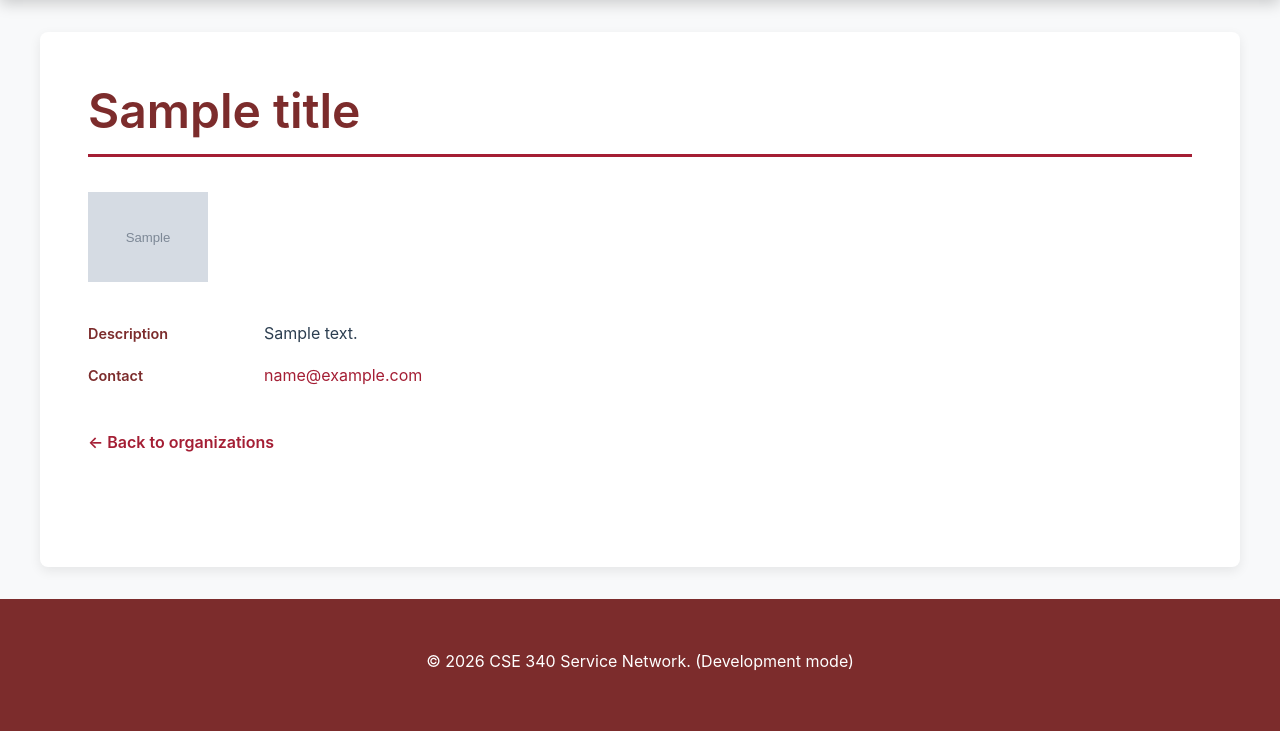
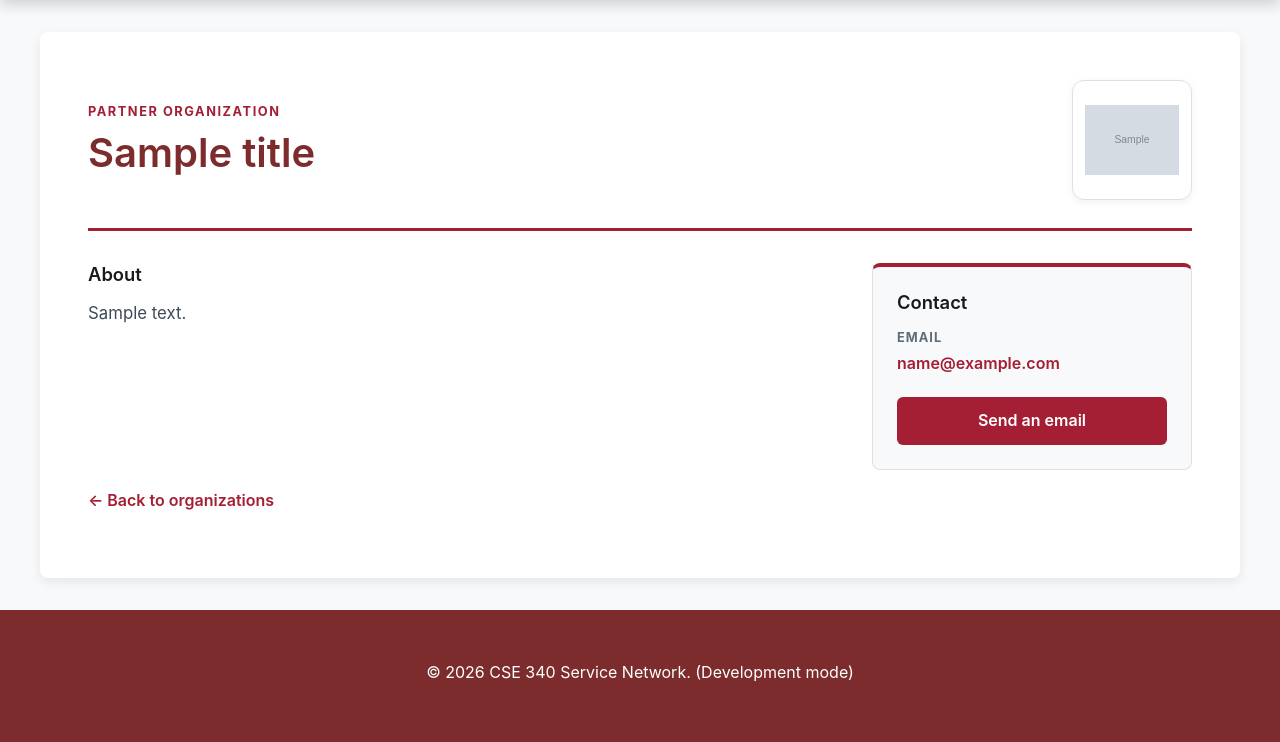
Before and after one commit to niels012/cse340-course-repo, a Node server app: template src/views/organization.ejs in a window 1280 px wide. Shown: the part 69-811 px from the top of the page. Run offline with Node 20, Linux system fonts and the light colour scheme; the template is opened without the code that fills it: most values are stand-ins (such as "Sample title", 1, 10 or a date in 2020); grey boxes marked "Sample" are stand-in pictures.

Commit message:
feat: Enhance organization profile and list with improved layout and styling

```diff
--- a/public/css/main.css
+++ b/public/css/main.css
@@ -244,6 +244,28 @@ main > ul > li a:hover {
     text-decoration: underline;
 }
 
+/* Organization cards: the name link stretches to cover the whole card */
+.org-list > li {
+    position: relative;
+}
+
+.org-list > li a::after {
+    content: "";
+    position: absolute;
+    inset: 0;
+    border-radius: 8px;
+}
+
+.org-list > li a:hover,
+.org-list > li a:focus {
+    outline: none;
+}
+
+.org-list > li:focus-within {
+    outline: 2px solid #a41e34;
+    outline-offset: 2px;
+}
+
 /* Project List (schedule-style rows, not cards) */
 .project-list {
     display: block;
@@ -329,6 +351,128 @@ a.project-title {
     display: inline-block;
     margin-top: 1rem;
     font-weight: 600;
+}
+
+/* Organization profile page */
+.org-header {
+    display: flex;
+    align-items: center;
+    justify-content: space-between;
+    gap: 1.25rem;
+    padding-bottom: 1.75rem;
+    border-bottom: 3px solid #a41e34;
+}
+
+.org-header-logo {
+    width: 72px;
+    height: 72px;
+    flex-shrink: 0;
+    padding: 0.75rem;
+    object-fit: contain;
+    background-color: #ffffff;
+    border: 1px solid #e0e0e0;
+    border-radius: 12px;
+    box-shadow: 0 2px 8px rgba(0, 0, 0, 0.06);
+}
+
+.org-eyebrow {
+    margin-bottom: 0.25rem;
+    font-size: 0.8rem;
+    font-weight: 700;
+    letter-spacing: 0.12em;
+    text-transform: uppercase;
+    color: #a41e34;
+}
+
+body > main .org-header h1 {
+    margin-bottom: 0;
+    padding-bottom: 0;
+    border-bottom: none;
+    font-size: 2rem;
+    overflow-wrap: anywhere;
+}
+
+.org-body {
+    display: grid;
+    grid-template-columns: 1fr;
+    gap: 2rem;
+    margin-top: 2rem;
+}
+
+body > main .org-body h2 {
+    margin-top: 0;
+    margin-bottom: 0.75rem;
+    font-size: 1.15rem;
+    color: #1a1a1a;
+}
+
+.org-about p {
+    max-width: 65ch;
+    margin-bottom: 0;
+    font-size: 1.05rem;
+    color: #3d4a57;
+}
+
+.org-contact {
+    padding: 1.5rem;
+    background-color: #f8f9fa;
+    border: 1px solid #e0e0e0;
+    border-top: 4px solid #a41e34;
+    border-radius: 8px;
+}
+
+.org-contact-label {
+    margin-bottom: 0;
+    font-size: 0.8rem;
+    font-weight: 700;
+    letter-spacing: 0.08em;
+    text-transform: uppercase;
+    color: #5f6b76;
+}
+
+.org-contact-value {
+    margin-bottom: 1.25rem;
+    font-weight: 600;
+    overflow-wrap: anywhere;
+}
+
+.button {
+    display: block;
+    padding: 0.7rem 1.25rem;
+    font-weight: 600;
+    text-align: center;
+    color: #ffffff;
+    background-color: #a41e34;
+    border-radius: 6px;
+    transition: background-color 0.2s ease;
+}
+
+.button:hover,
+.button:focus {
+    color: #ffffff;
+    background-color: #7c2c2c;
+    text-decoration: none;
+}
+
+@media (min-width: 768px) {
+    .org-header {
+        gap: 1.75rem;
+    }
+
+    .org-header-logo {
+        width: 120px;
+        height: 120px;
+    }
+
+    body > main .org-header h1 {
+        font-size: 2.5rem;
+    }
+
+    .org-body {
+        grid-template-columns: minmax(0, 1fr) 20rem;
+        gap: 3rem;
+        align-items: start;
+    }
 }
 
 /* Category cards (whole card is the link) */
--- a/src/views/organization.ejs
+++ b/src/views/organization.ejs
@@ -1,14 +1,30 @@
 <%- include('partials/header') %>
 
 <main>
-    <h1><%= title %></h1>
-    <img class="detail-logo" src="/images/<%= organization.logo_filename %>" alt="<%= organization.name %> logo">
-    <dl class="detail-list">
-        <dt>Description</dt>
-        <dd><%= organization.description %></dd>
-        <dt>Contact</dt>
-        <dd><a href="mailto:<%= organization.email %>"><%= organization.email %></a></dd>
-    </dl>
+    <article class="org-profile">
+        <header class="org-header">
+            <div>
+                <p class="org-eyebrow">Partner Organization</p>
+                <h1><%= title %></h1>
+            </div>
+            <img class="org-header-logo" src="/images/<%= organization.logo_filename %>" alt="<%= organization.name %> logo">
+        </header>
+
+        <div class="org-body">
+            <section class="org-about">
+                <h2>About</h2>
+                <p><%= organization.description %></p>
+            </section>
+
+            <aside class="org-contact">
+                <h2>Contact</h2>
+                <p class="org-contact-label">Email</p>
+                <p class="org-contact-value"><a href="mailto:<%= organization.email %>"><%= organization.email %></a></p>
+                <a class="button" href="mailto:<%= organization.email %>">Send an email</a>
+            </aside>
+        </div>
+    </article>
+
     <p><a class="back-link" href="/organizations">&larr; Back to organizations</a></p>
 </main>
 
--- a/src/views/organizations.ejs
+++ b/src/views/organizations.ejs
@@ -3,11 +3,11 @@
 <main>
     <h1><%= title %></h1>
     <p>Here are a few of our partner organizations:</p>
-    <ul>
+    <ul class="org-list">
         <% organizations.forEach(organization => { %>
             <li>
                 <img src="/images/<%= organization.logo_filename %>" alt="<%= organization.name %> logo">
-                <strong><%= organization.name %></strong>: <%= organization.email %>
+                <strong><a href="/organization/<%= organization.organization_id %>"><%= organization.name %></a></strong>: <%= organization.email %>
             </li>
         <% }); %>
     </ul>
```
